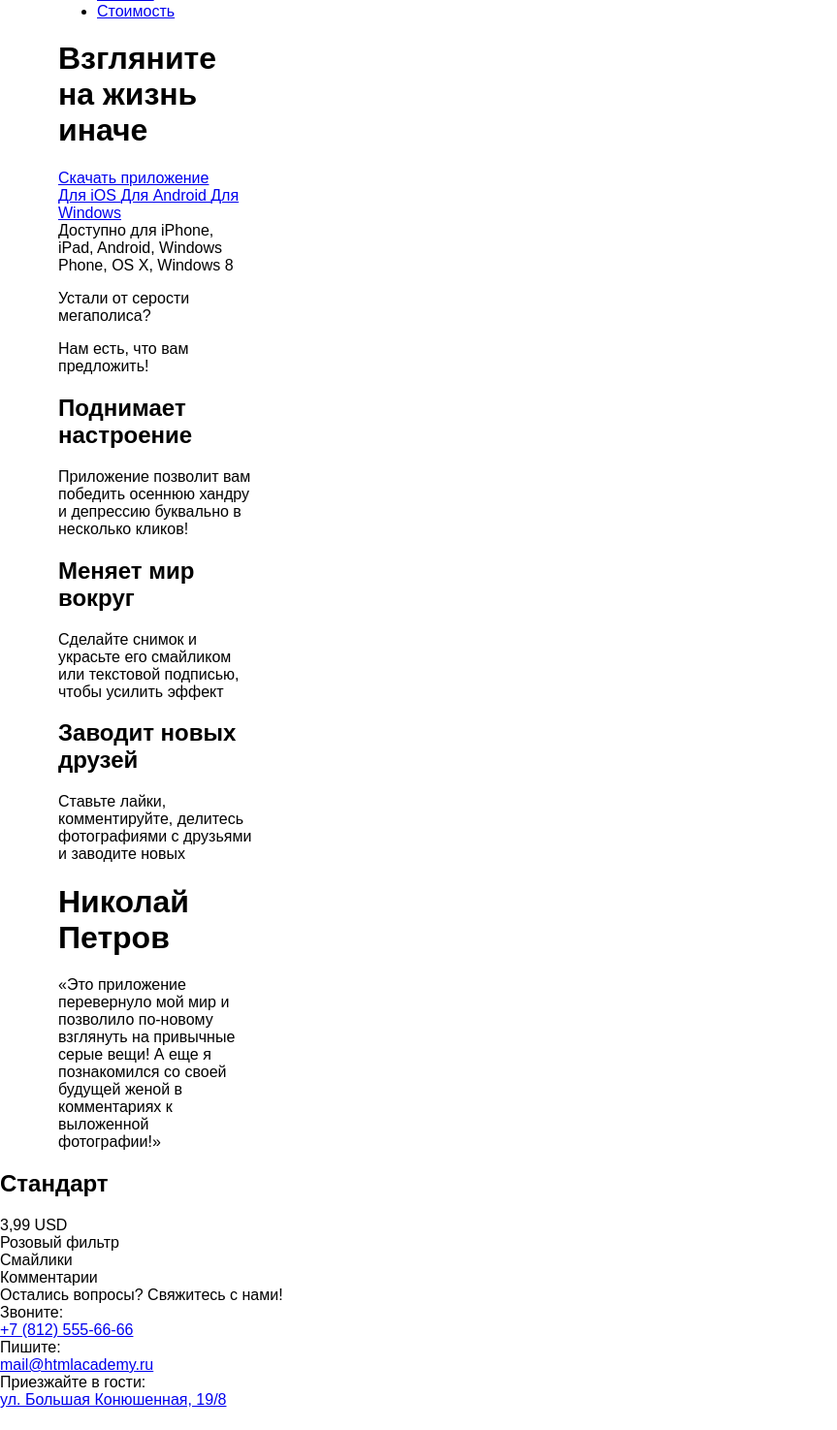
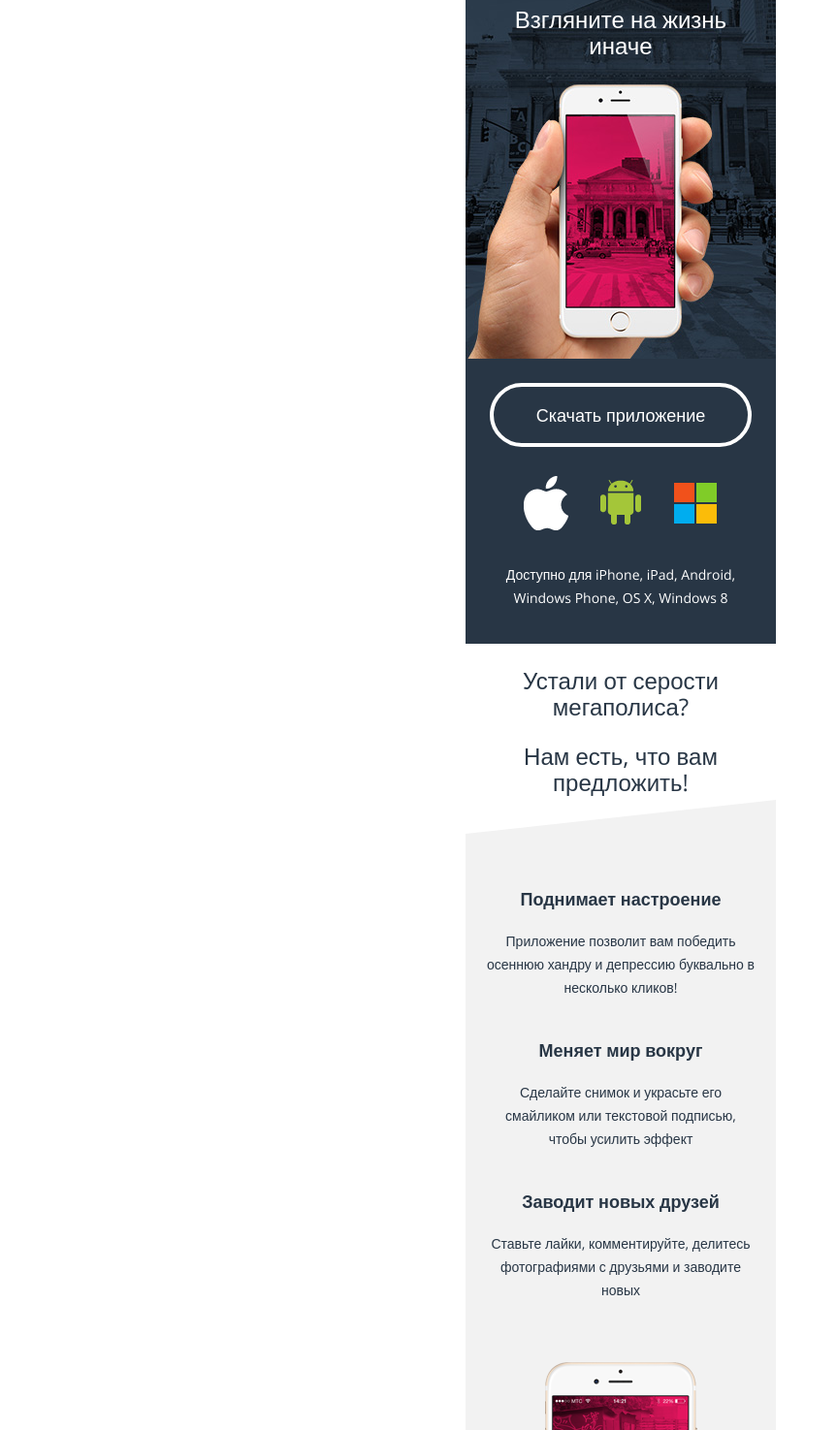
Before and after one commit to artbataev/43924-pink, a website: page index.html in a window 1280 px wide. Shown: the part 85-1560 px from the top of the page at 97% size, without its empty margins (0-863 px from the left). Before the commit the page ends 1538 px from the top, so only its background shows below. Drawn offline with nearby package versions, Linux system fonts and the light colour scheme; files that its build step writes are made by us from their sources.

Commit message:
Сверстана главная, кроме меню и блока с ценами

```diff
--- a/Gruntfile.js
+++ b/Gruntfile.js
@@ -73,7 +73,7 @@ module.exports = function(grunt) {
         // Here we watch the files the less task will compile to
         // These files are sent to the live reload server after less compiles to them
         options: { livereload: true },
-        files: ['css/style.css'],
+        files: ['css/style.css',"*.html"],
       },
     },
 
--- a/index.html
+++ b/index.html
@@ -3,17 +3,18 @@
 
 <head>
   <meta charset="utf-8">
+  <meta name="viewport" content="width=device-width, initial-scale=1">
   <title>Pink - Взгляните на жизнь иначе!</title>
+  <link href='http://fonts.googleapis.com/css?family=Open+Sans:300italic,400italic,700italic,400,300,700&subset=latin,cyrillic-ext,cyrillic' rel='stylesheet' type='text/css'>
   <link rel="stylesheet" href="css/style.css">
 </head>
 
 <body>
-
+  <div class="container">
     <header class="page-header page-header--index">
       <div class="page-header__nav-bar">
-      <div class="container">
-        <a href="/" class="page-header__logo-link">
-          <img src="" alt="Pink">
+          <a href="#" class="page-header__logo-link">
+            <img src="img/sm-logo.png" alt="Pink">
           </a>
           <nav class="main-nav">
             <ul class="main-nav__list">
@@ -25,20 +26,14 @@
           </nav>
           <a href="#" class="main-nav__toggle"></a>
       </div>
-    </div>
-    <div class="page-header__heading">
-      <div class="container">
-        <h1>
+      <h1 class="page-header__heading">
         Взгляните на жизнь иначе
       </h1>
-      </div>
-    </div>
     </header>
 
 
     <section class="index-download">
-    <div class="container">
-      <a class="btn  btn--download" href="#">
+      <a class="btn-download" href="#">
         Скачать приложение
       </a>
       <div class="index-download__buttons">
@@ -55,11 +50,9 @@
       <div class="index-download__text">
         Доступно для iPhone, iPad, Android, Windows Phone, OS X, Windows 8
       </div>
-    </div>
     </section>
 
     <section class="index-description">
-    <div class="container">
       <div class="index-description__promo">
         <p>
           Устали от серости мегаполиса?
@@ -97,11 +90,9 @@
           </div>
         </div>
       </div>
-    </div>
     </section>
 
     <section class="reviews">
-    <div class="container">
       <div class="slider-reviews">
         <article class="slider-reviews__item">
           <h1 class="slider-reviews__header">Николай Петров</h1>
@@ -111,7 +102,6 @@
           <i class="slider-reviews__pagination-item  slider-reviews__pagination-item--active"></i>
           <i class="slider-reviews__pagination-item"></i>
           <i class="slider-reviews__pagination-item"></i>
-        </div>
         </div>
       </div>
     </section>
@@ -172,10 +162,8 @@
           <a class="index-footer__contact-link" href="http://maps.google.com">ул. Большая Конюшенная, 19/8</a>
         </div>
       </div>
-    <div class="index-footer__map">
+    </footer>
   </div>
-  </footer>
-
   <!-- <script src="js/script.js"></script> -->
 
 </body>
--- a/less/components/base.less
+++ b/less/components/base.less
@@ -1,9 +1,19 @@
+@viewport {
+    width: device-width;
+    zoom: 1.0;
+}
+
 body {
-    width: @sm-screen;
+    font-family: 'Open Sans', sans-serif;
+    font-size: 14px;
+    line-height: 27px;
+    font-weight: normal;
+    color: @main-dark-color;
+    padding: 0;
+    margin: 0;
 }
 
 .container {
-    width: @sm-screen - 20*2;
+    width: @sm-screen;
     margin: 0 auto;
-    width: 200px;
 }
--- /dev/null
+++ b/less/components/index_page.less
@@ -0,0 +1,184 @@
+.index-download {
+    padding-top: 25px;
+    padding-bottom: 35px;
+
+    text-align: center;
+
+    color: @main-light-color;
+    background: @main-dark-color;
+    &__text {
+        font-size: 14px;
+        font-weight: 300;
+        line-height: 24px;
+        padding-right: 20px;
+        padding-left: 20px;
+    }
+    &__buttons {
+        font-size: 0;
+        margin-bottom: 30px;
+    }
+}
+
+.btn-download {
+    font-size: 18px;
+    line-height: 18px;
+
+    display: block;
+
+    margin: auto 25px;
+    margin-bottom: 25px;
+    padding: 20px 15px;
+
+    text-decoration: none;
+
+    color: @main-light-color;
+    border: 4px solid @main-light-color;
+    border-radius: 40px;
+}
+
+.btn-iconic {
+    font-size: 0;
+    width: 47px;
+    height: 65px;
+    display: inline-block;
+    vertical-align: top;
+    margin-right: 30px;
+    &:last-child {
+        margin-right: 0;
+    }
+    &--ios {
+        background: url('../img/icon-apple.png') no-repeat 50% 50%;
+    }
+    &--android {
+        background: url('../img/icon-android.png') no-repeat 50% 50%;
+    }
+    &--windows {
+        background: url('../img/icon-windows.png') no-repeat 50% 50%;
+    }
+}
+
+.index-description {
+    text-align: center;
+    &__heading {
+        font-size: 18px;
+        font-weight: bold;
+        line-height: 24px;
+
+        margin: 0;
+        margin-bottom: 20px;
+    }
+    &__promo {
+        font-size: 24px;
+        font-weight: 300;
+
+        margin-bottom: 40px;
+    }
+    &__whatfor {
+        font-size: 14px;
+        line-height: 24px;
+
+        position: relative;
+
+        margin-top: 35px;
+        padding: 0 20px;
+        padding-top: 55px;
+        padding-bottom: 300px;
+
+        background: @minor-light-color url("../img/index-phone-hello.png") no-repeat center bottom;
+        &:before {
+            position: absolute;
+            top: -35px;
+            left: 0;
+
+            display: block;
+
+            content: "";
+
+            border-top: 35px solid transparent;
+            border-right: 320px solid @minor-light-color;
+        }
+    }
+    &__item {
+        margin-bottom: 40px;
+    }
+}
+
+.reviews {
+    padding-bottom: 25px;
+
+    text-align: center;
+}
+
+.slider-reviews {
+    &__item {
+        padding-top: 50px;
+        padding-right: 20px;
+        padding-left: 20px;
+    }
+    &__header {
+        font-size: 18px;
+        font-weight: bold;
+        line-height: 30px;
+
+        margin: 0;
+        margin-bottom: 25px;
+    }
+    &__text {
+        font-size: 14px;
+        line-height: 30px;
+    }
+    &__pagination {
+        font-size: 0;
+
+        padding-top: 35px;
+        padding-bottom: 25px;
+    }
+    &__pagination-item {
+        display: inline-block;
+
+        width: 6px;
+        height: 6px;
+        margin-right: 19px;
+
+        cursor: pointer;
+        vertical-align: top;
+
+        border: 3px solid white;
+        border-radius: 50%;
+        background: #bec2c7;
+        &:last-child {
+            margin-right: 0;
+        }
+        &--active {
+            border: 3px solid @main-dark-color;
+            background: @main-light-color;
+        }
+    }
+}
+
+.price {
+    position: relative;
+
+    padding-top: 65px;
+
+    background: @minor-light-color;
+    &:before {
+        position: absolute;
+        top: -25px;
+        left: 0;
+
+        display: block;
+
+        content: "";
+
+        border-top: 25px solid transparent;
+        border-right: 320px solid @minor-light-color;
+    }
+}
+
+.slider-price {
+    &__heading {
+        color: @main-light-color;
+        background: @main-dark-color;
+    }
+}
--- /dev/null
+++ b/less/components/page_footer.less
@@ -0,0 +1,60 @@
+.index-footer {
+    padding-bottom: 200px;
+
+    text-align: center;
+
+    background: url("../img/index-sm-map.jpg") no-repeat center bottom;
+    &__contacts {
+        position: relative;
+
+        padding-top: 45px;
+        padding-right: 20px;
+        padding-bottom: 10px;
+        padding-left: 20px;
+
+        background: @main-light-color;
+        &:after,
+        &:before {
+            position: absolute;
+            bottom: -35px;
+
+            display: block;
+
+            content: "";
+        }
+        &:after {
+            left: 50%;
+
+            border-top: 35px solid @main-light-color;
+            border-right: 160px solid transparent;
+        }
+        &:before {
+            left: 0;
+
+            border-top: 35px solid @main-light-color;
+            border-left: 160px solid transparent;
+        }
+    }
+    &__heading {
+        font-size: 24px;
+        font-weight: 300;
+        line-height: 28px;
+
+        margin-bottom: 35px;
+    }
+    &__contact-item {
+        margin-bottom: 20px;
+    }
+    &__contact-heading {
+        font-size: 18px;
+        font-weight: bold;
+    }
+    &__contact-link {
+        font-size: 24px;
+        font-weight: 300;
+
+        text-decoration: none;
+
+        color: @pink-color;
+    }
+}
--- a/less/components/page_header.less
+++ b/less/components/page_header.less
@@ -0,0 +1,47 @@
+.page-header {
+    color: @main-light-color;
+    background: @main-dark-color;
+
+    &--index {
+      background: url('../img/bg-index-header.jpg') no-repeat center top;
+      padding-bottom: 310px;
+    }
+
+    &__nav-bar {
+      height: 66px;
+      margin-bottom: 25px;
+      background: rgba(0, 0, 0, 0.3);
+    }
+    &__logo-link {
+      padding: 20px;
+      display: block;
+      width: 74px;
+      float: left;
+    }
+
+    &__heading {
+        font-size: 24px;
+        font-weight: 300;
+        padding-right: 20px;
+        padding-left: 20px;
+        margin: 0;
+
+        text-align: center;
+    }
+}
+
+.main-nav {
+  &__list {
+    display: none;
+  }
+  &__toggle {
+    display: block;
+    float: right;
+    margin-top: 20px;
+    margin-right: 20px;
+    width: 50px;
+    height: 25px;
+    content: "";
+    background: linear-gradient(to bottom, white 5px, transparent 5px, transparent 10px, white 10px, white 15px, transparent 15px, transparent 20px, white 20px);
+  }
+}
--- a/less/style.less
+++ b/less/style.less
@@ -2,3 +2,5 @@
 @import "variables";
 @import "components/base";
 @import "components/page_header";
+@import "components/page_footer";
+@import "components/index_page";
--- a/less/variables.less
+++ b/less/variables.less
@@ -1 +1,6 @@
 @sm-screen: 320px;
+
+@main-dark-color: #283645;
+@main-light-color: #ffffff;
+@minor-light-color: #f2f2f2;
+@pink-color: #d22856;
```
Also changed, not shown: img/bg-index-header.jpg (added), img/bg-index-header.png (added), img/icon-android.png (added), img/icon-apple.png (added), img/icon-windows.png (added), img/index-phone-hello.jpg (added), img/index-phone-hello.png (added), img/index-sm-map.jpg (added), img/sm-logo.png (added). Lines whose indentation alone changed are shown as unchanged.
